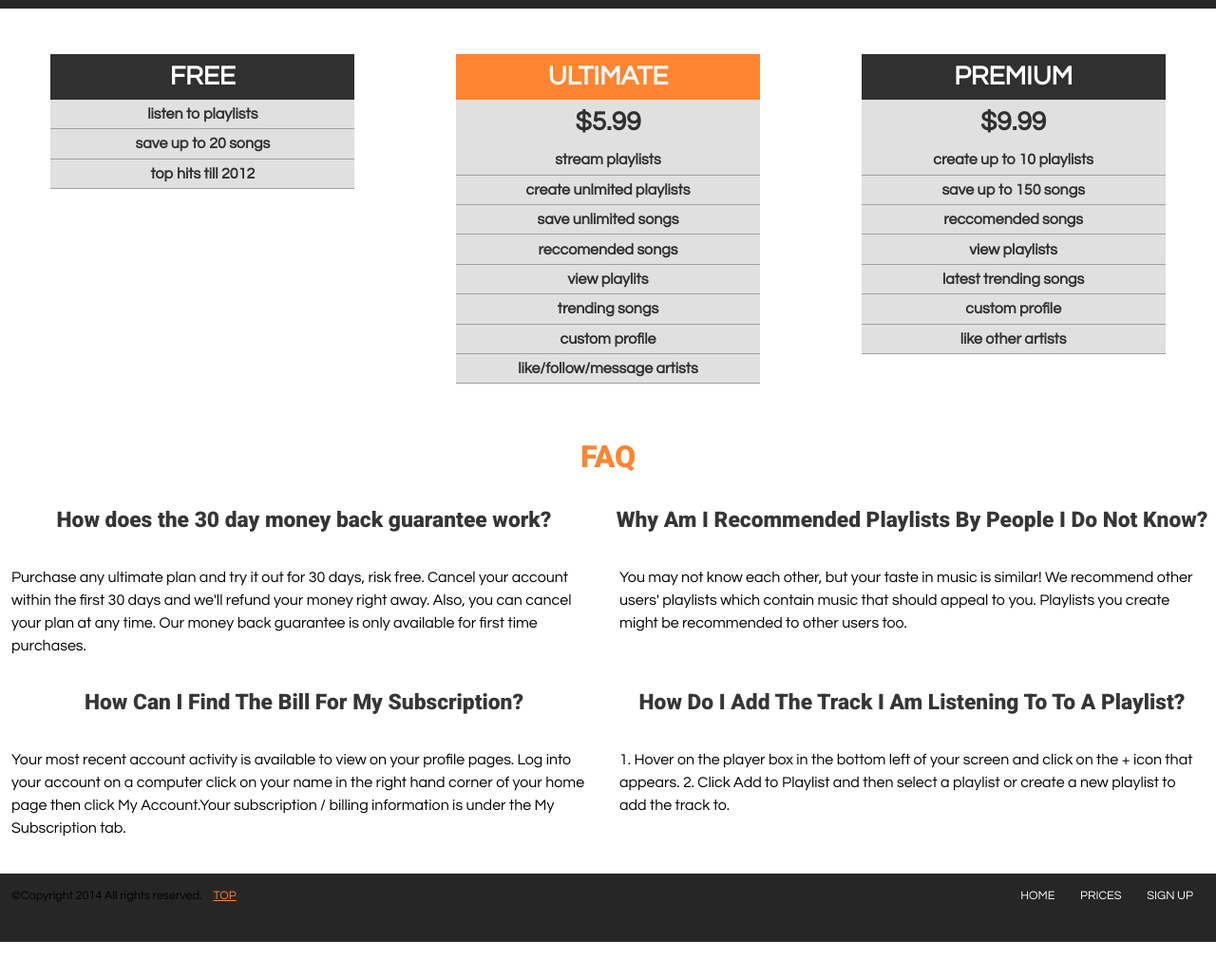
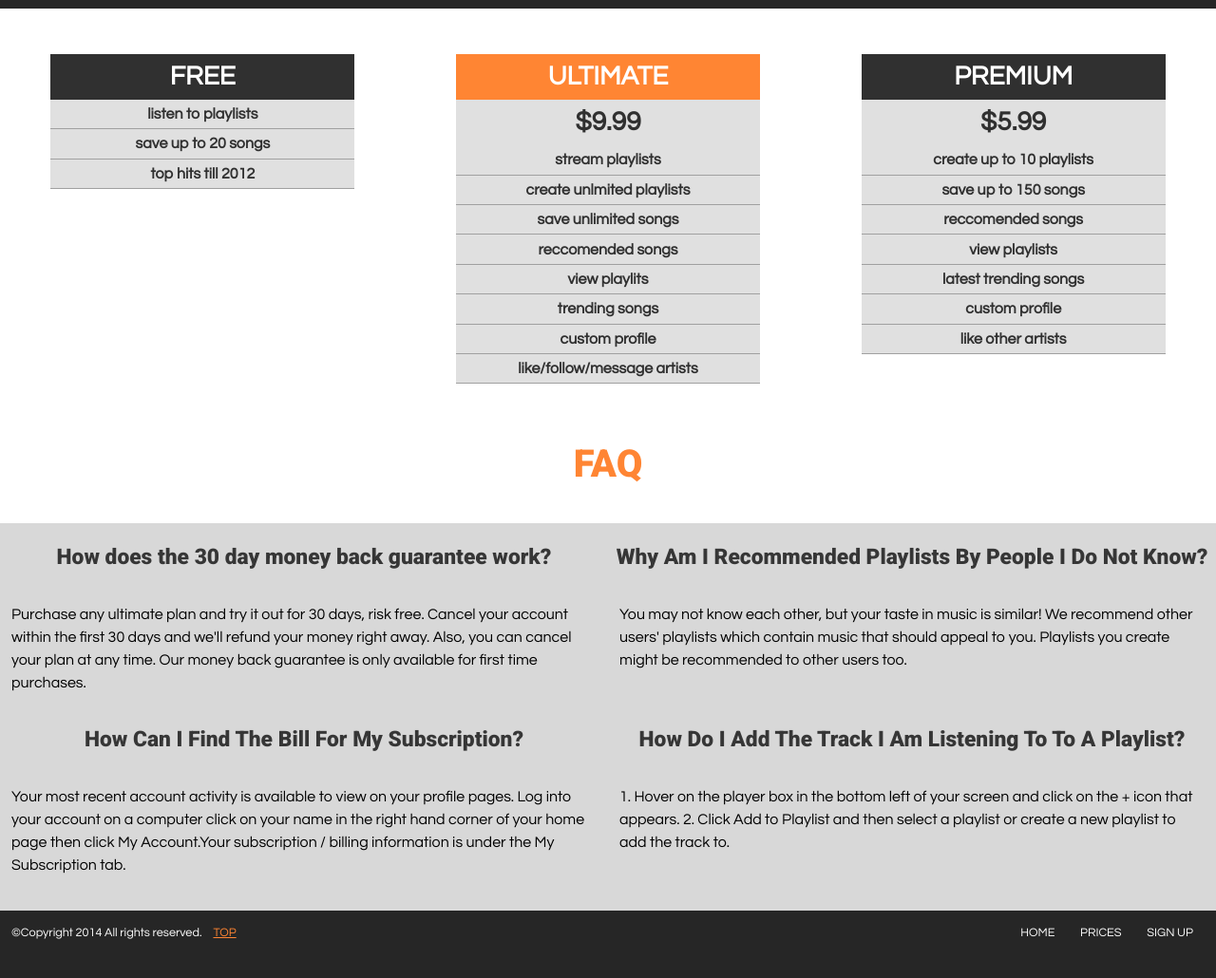
Before and after one commit to sara-clayton2/sass-website, a plain HTML site: page prices.html in a window 1280 px wide. Shown: the part 66-1096 px from the top of the page at 95% size. Before the commit the page ends 1058 px from the top, so only its background shows below. Drawn offline with Linux system fonts and the light colour scheme.

Commit message:
billboard
changing the sizing on billboard

```diff
--- a/css/main.css
+++ b/css/main.css
@@ -135,6 +135,7 @@ img {
 	margin: 0;
 	padding: 0;
 	background-color: #262626;
+	color: #fff;
 }
 
 
@@ -384,7 +385,7 @@ input[type='submit']:hover {background-color:darken($bg,5%);}
 
 .FAQ {
 	color: #FF8533;
-	font-size: 2em;
+	font-size: 2.5em;
 }
 
 .caps {
--- a/prices.html
+++ b/prices.html
@@ -76,7 +76,7 @@
 					</thead>
 					<tbody>
 					  <tr>
-						<th class="price" scope="row">$5.99</th>
+						<th class="price" scope="row">$9.99</th>
 					  </tr>
 					  <tr>
 						<th scope="row">stream playlists</th>
@@ -119,7 +119,7 @@
 					</thead>
 					<tbody>
 					  <tr>
-						<th class="price" scope="row">$9.99</th>
+						<th class="price" scope="row">$5.99</th>
 					  </tr>
 					  <tr>
 						<th scope="row">create up to 10 playlists</th>
@@ -150,7 +150,7 @@
 	</div>
 
 	<h2 class="FAQ">FAQ</h2>
-	<div class="grid">
+	<div class="grid grey pad-t ">
 		<div class="unit unit-xs-1 unit-s-1 unit-m-1-2 unit-l-1-2">
 			<h3>How does the 30 day money back guarantee work?</h3>
 			<p class="island-half">Purchase any ultimate plan and try it out for 30 days, risk free. Cancel your account within the first 30 days and we'll refund your money right away. Also, you can cancel your plan at any time.
@@ -182,7 +182,7 @@
 	<footer class="island-half footer">
 		<div class="grid">
 			<div role="contentinfo" class="unit unit-xs-1 unit-s-1 unit-m-1-4 unit-l-1-4">
-				<p class="copyright micro">©Copyright 2014 All rights reserved.<a class="island-half" href="top">TOP</a></p>
+				<p class="copyright micro">©Copyright 2014 All rights reserved.<a class="island-half" href="#top">TOP</a></p>
 			</div>
 			<div class="unit unit-xs-1 unit-s-1 unit-m-3-4 unit-l-3-4">
 				<nav>
```
Also changed, not shown: index.html (+1 -10 lines), signup.html (+6 -4 lines), images/billboard2.jpg.
